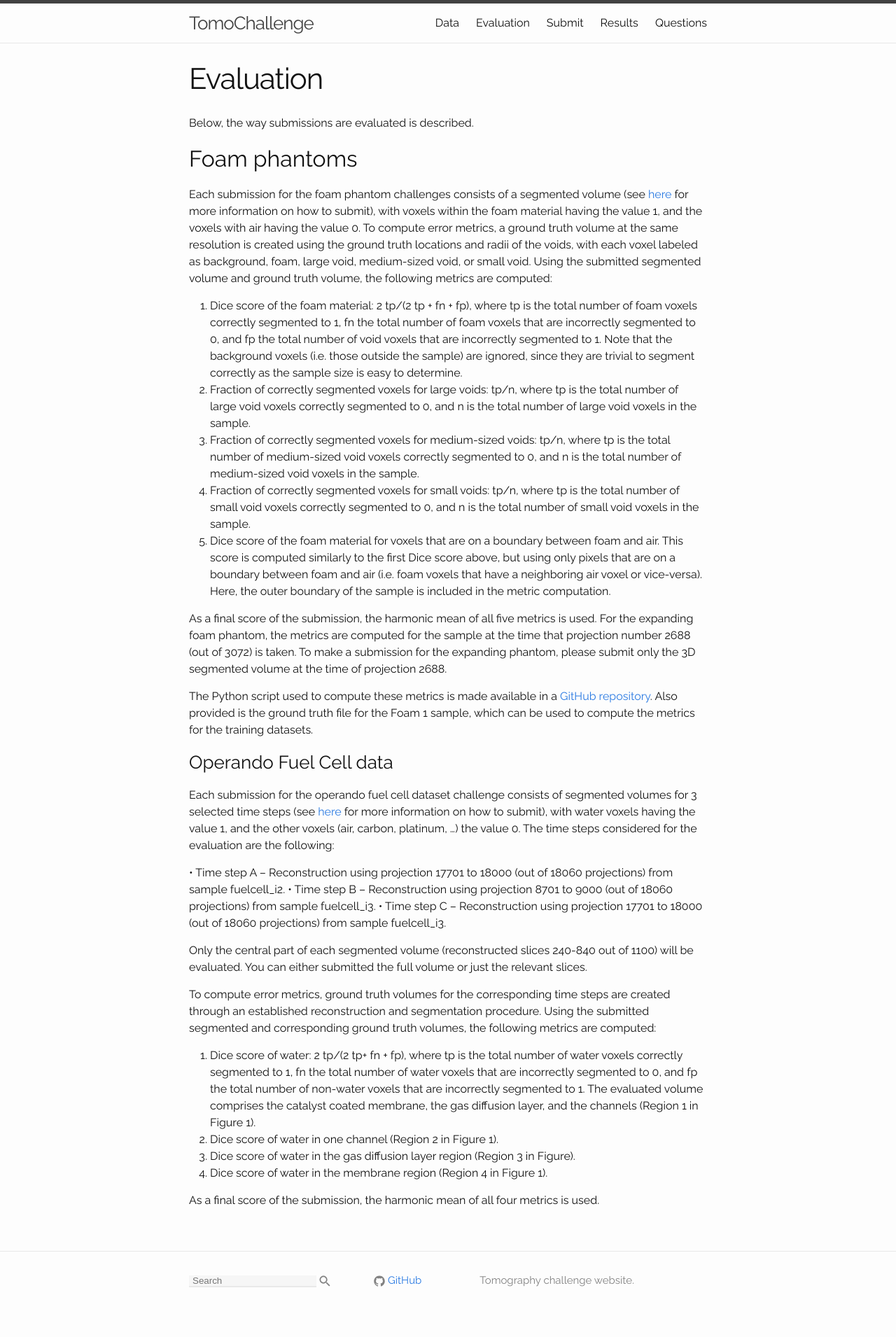
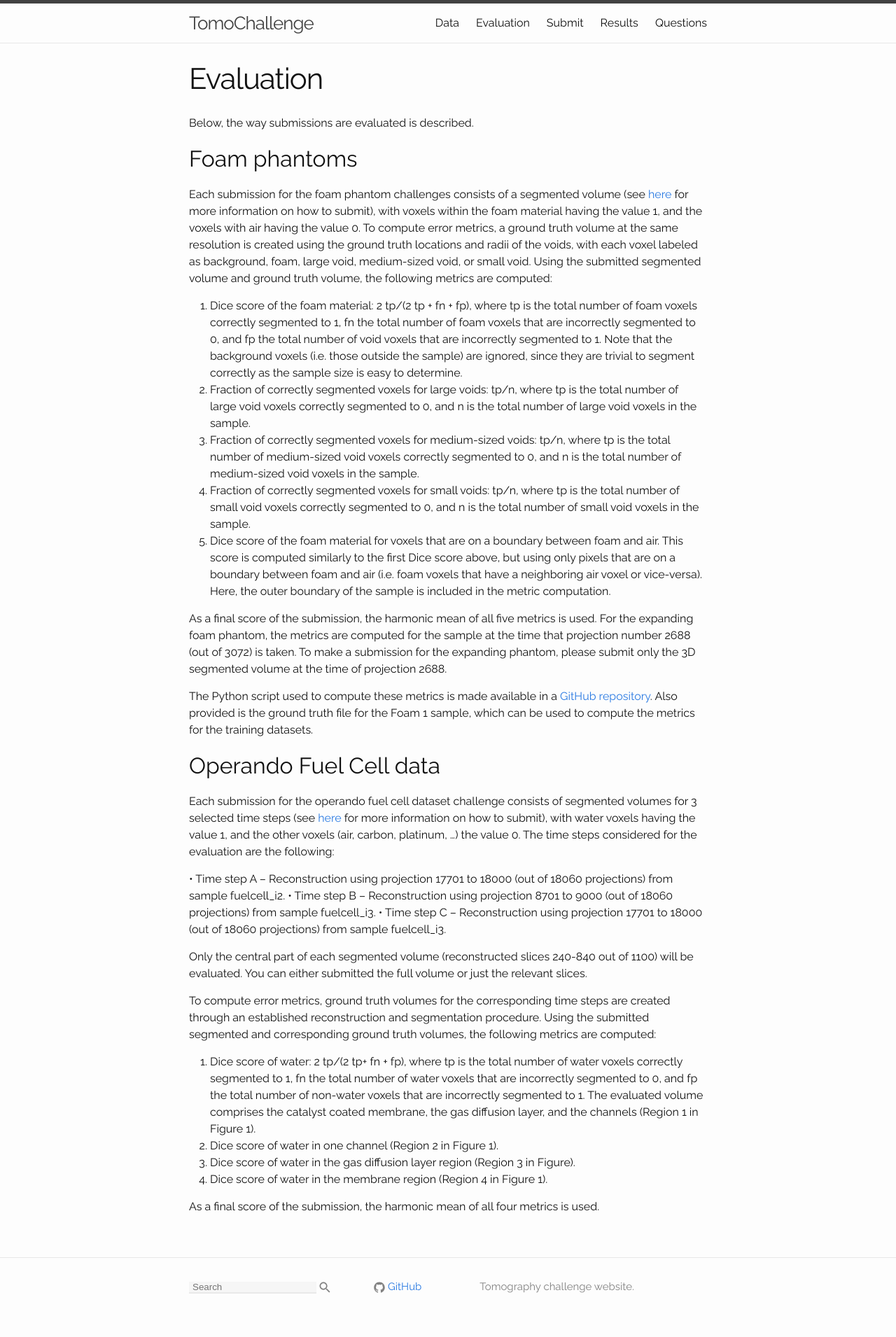
Before and after one commit to tomochallenge/tomochallenge.github.io, a Jekyll site: the page built from main_pages/50_evaluation.md, in a window 1280 px wide. Shown: the whole page at 70% size. Built offline with Jekyll 4.4.1, drawn with Linux system fonts in a browser that asks for light colours.

```diff
--- a/main_pages/50_evaluation.md
+++ b/main_pages/50_evaluation.md
@@ -25,7 +25,7 @@ As a final score of the submission, the harmonic mean of all five metrics is use
 The Python script used to compute these metrics is made available in a [GitHub repository](https://github.com/tomochallenge/tomochallenge_utils). Also provided is the ground truth file for the Foam 1 sample, which
 can be used to compute the metrics for the training datasets.
 
-### Operando Fuel Cell data
+## Operando Fuel Cell data
 
 Each submission for the operando fuel cell dataset challenge consists of segmented volumes for 3 selected time steps (see [here](https://tomochallenge.github.io/submit/) for more information on how to submit), with water voxels having the value 1, and the other voxels (air, carbon, platinum, …) the value 0. The time steps considered for the evaluation are the following:
 
```
